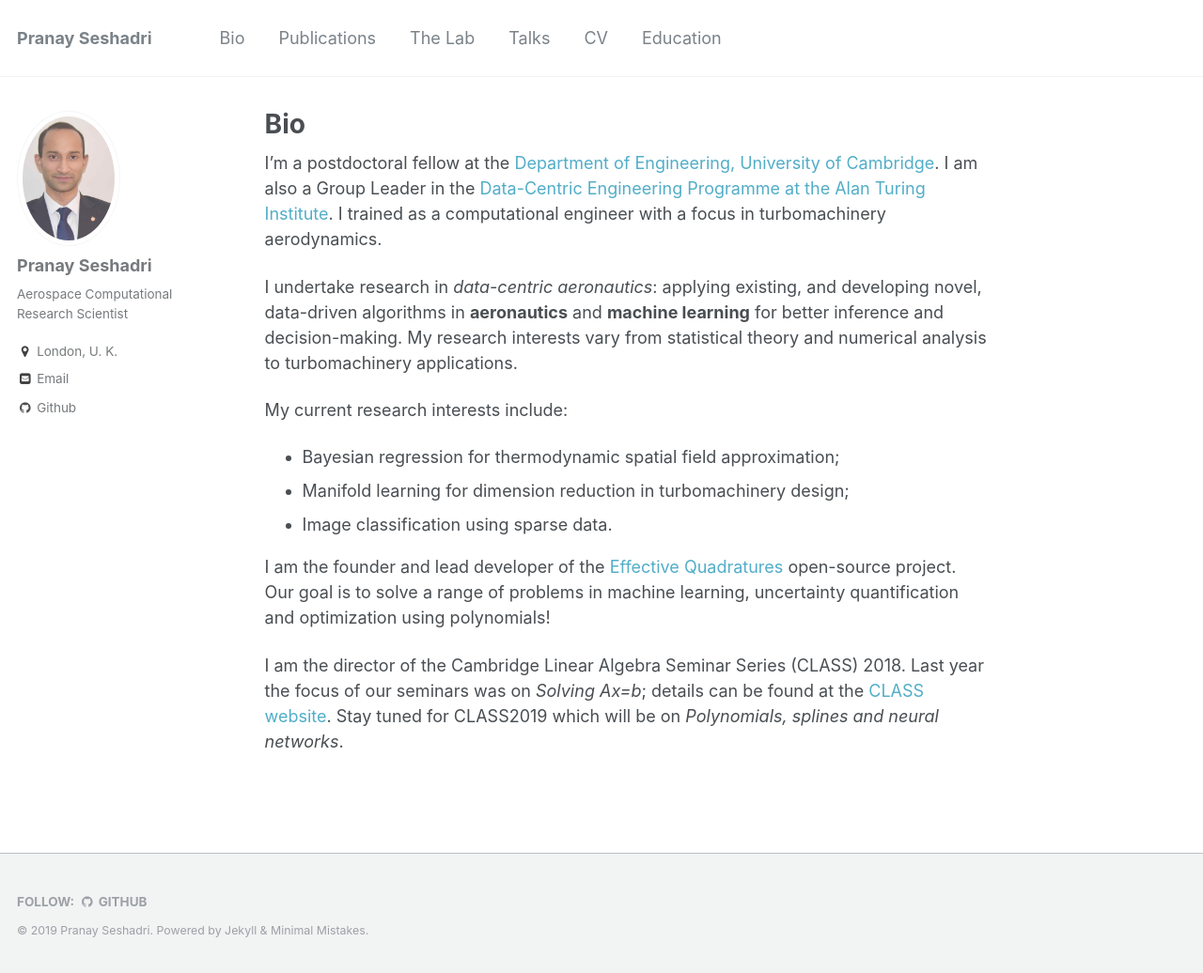
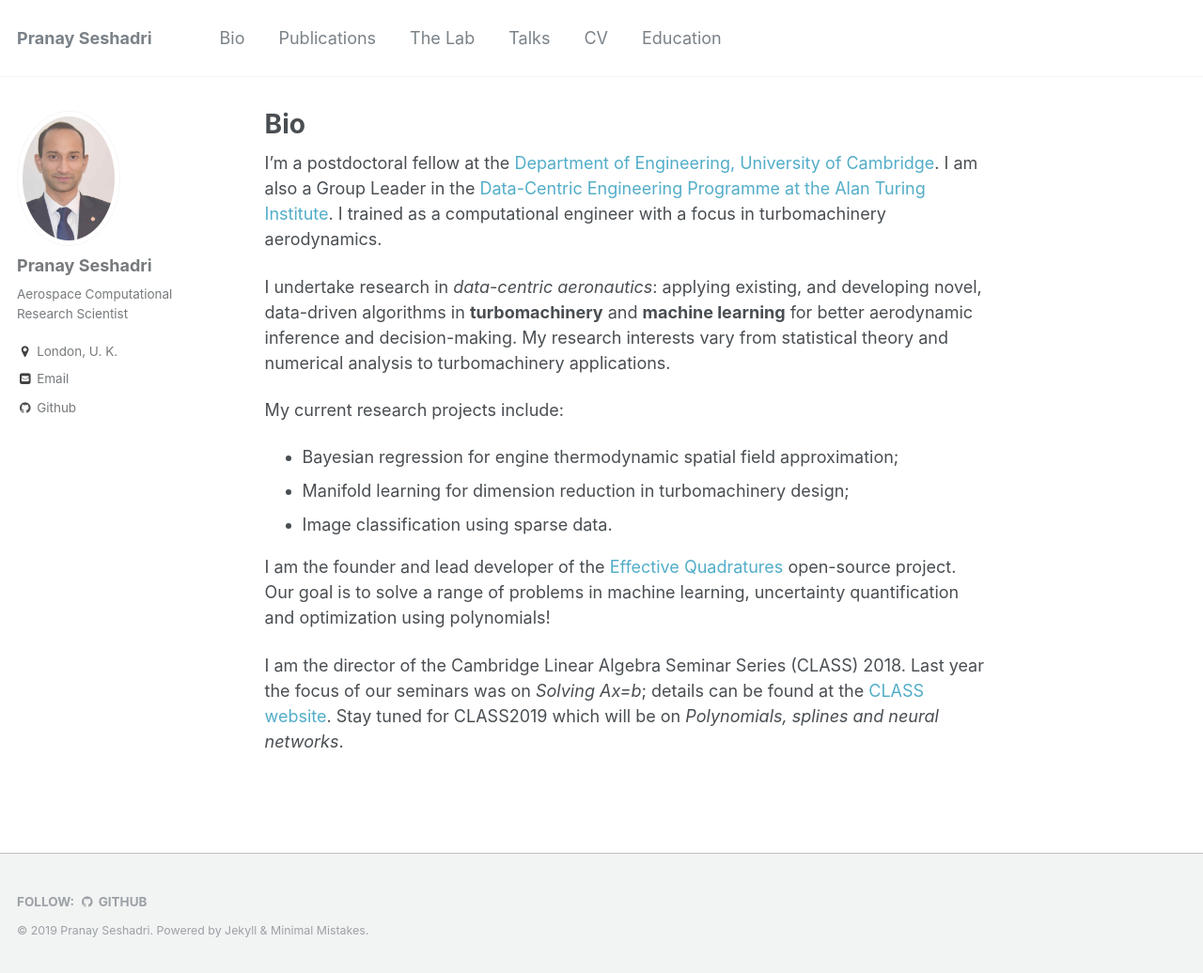
Before and after one commit to psesh/psesh.github.io, a Jekyll site: the page built from index.md, in a window 1280 px wide and 1036 px high. Shown: the whole window at 94% size. Built offline with Jekyll 4.4.1, drawn with Linux system fonts in a browser that asks for light colours.

Commit message:
Update index.md

```diff
--- a/index.md
+++ b/index.md
@@ -8,10 +8,10 @@
 
 I'm a postdoctoral fellow at the [Department of Engineering, University of Cambridge](http://www.eng.cam.ac.uk). I am also a Group Leader in the [Data-Centric Engineering Programme at the Alan Turing Institute](https://www.turing.ac.uk/research/research-programmes/data-centric-engineering). I trained as a computational engineer with a focus in turbomachinery aerodynamics.
 
-I undertake research in *data-centric aeronautics*: applying existing, and developing novel, data-driven algorithms in **aeronautics** and **machine learning** for better inference and decision-making. My research interests vary from statistical theory and numerical analysis to turbomachinery applications.
+I undertake research in *data-centric aeronautics*: applying existing, and developing novel, data-driven algorithms in **turbomachinery** and **machine learning** for better aerodynamic inference and decision-making. My research interests vary from statistical theory and numerical analysis to turbomachinery applications.
 
-My current research interests include:
-- Bayesian regression for thermodynamic spatial field approximation;
+My current research projects include:
+- Bayesian regression for engine thermodynamic spatial field approximation;
 - Manifold learning for dimension reduction in turbomachinery design;
 - Image classification using sparse data.
 
```
